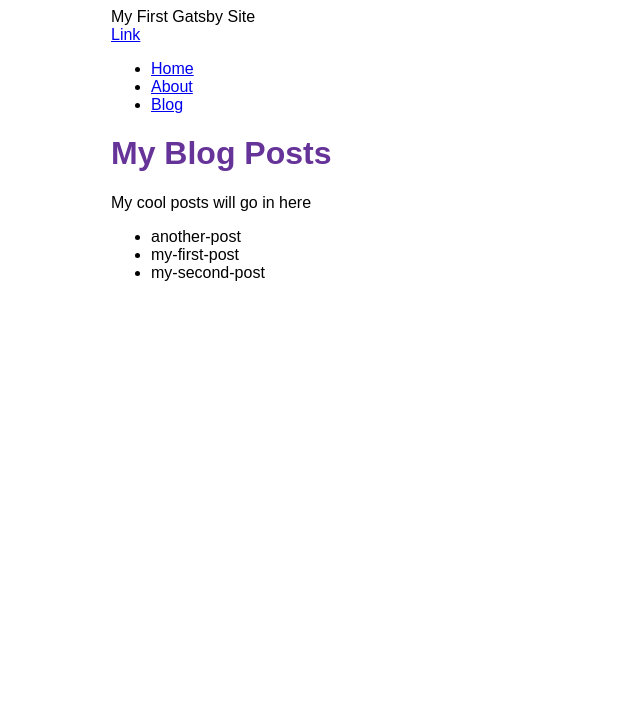
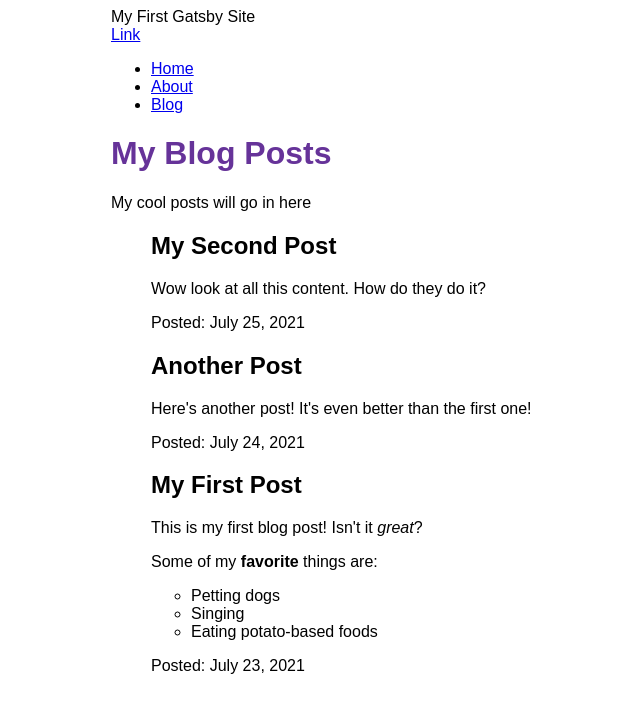
Before and after one commit to dchaitu/my-first-gatsby-site, a Gatsby site: page /blog in a window 1280 px wide. Shown: the whole page, without its empty margins (279-919 px from the left). Built offline with nearby package versions, Linux system fonts and the light colour scheme; Gatsby itself is replaced by a stand-in of ours.

Commit message:
Finished Gatsby Tutorial Part 5

```diff
--- a/blog/another-post.mdx
+++ b/blog/another-post.mdx
@@ -0,0 +1,6 @@
+---
+title: "Another Post"
+date: "2021-07-24"
+---
+
+Here's another post! It's even better than the first one!
--- a/blog/my-first-post.mdx
+++ b/blog/my-first-post.mdx
@@ -0,0 +1,12 @@
+---
+title: "My First Post"
+date: "2021-07-23"
+---
+
+This is my first blog post! Isn't it *great*?
+
+Some of my **favorite** things are:
+
+* Petting dogs
+* Singing
+* Eating potato-based foods
--- a/blog/my-second-post.mdx
+++ b/blog/my-second-post.mdx
@@ -0,0 +1,6 @@
+---
+title: "My Second Post"
+date: "2021-07-25"
+---
+
+Wow look at all this content. How do they do it?
--- a/gatsby-config.js
+++ b/gatsby-config.js
@@ -14,5 +14,6 @@ module.exports = {
                 path: `${__dirname}/blog`,
             }
         },
+        "gatsby-plugin-mdx",
     ]
 }
--- a/package.json
+++ b/package.json
@@ -15,8 +15,11 @@
     "clean": "gatsby clean"
   },
   "dependencies": {
+    "@mdx-js/mdx": "^1.6.22",
+    "@mdx-js/react": "^1.6.22",
     "gatsby": "^4.0.1",
     "gatsby-plugin-image": "^2.0.0",
+    "gatsby-plugin-mdx": "^3.0.0",
     "gatsby-plugin-sharp": "^4.0.1",
     "gatsby-source-filesystem": "^4.0.0",
     "react": "^17.0.1",
--- a/src/pages/blog.js
+++ b/src/pages/blog.js
@@ -1,6 +1,7 @@
 import * as React from 'react'
 import { graphql } from 'gatsby'
 import Layout from '../components/layout'
+import { MDXRenderer } from 'gatsby-plugin-mdx'
 
 const BlogPage = (props) => {
     const { data } = props
@@ -11,10 +12,15 @@ const BlogPage = (props) => {
             <p>My cool posts will go in here</p>
             <ul>
                 {
-                    data.allFile.nodes.map(node => (
-                        <li key={node.name}>
-                            {node.name}
-                        </li>
+                    data.allMdx.nodes.map((node) => (
+                        <article key={node.id}>
+                            <h2>{node.frontmatter.title}</h2>
+                            <MDXRenderer>
+                                {node.body}
+                            </MDXRenderer>
+
+                            <p>Posted: {node.frontmatter.date}</p>
+                        </article>
                     ))
                 }
             </ul>
@@ -22,14 +28,29 @@ const BlogPage = (props) => {
     )
 }
 
+// export const query = graphql`
+//   query {
+//     allFile(filter: {sourceInstanceName: {eq: "blog"}}) {
+//       nodes {
+//         name
+//       }
+//     }
+//   }
+// `
 export const query = graphql`
-  query {
-    allFile(filter: {sourceInstanceName: {eq: "blog"}}) {
+query  {
+    allMdx(sort: { order: DESC, fields: frontmatter___date }) {
       nodes {
-        name
-      }
+        frontmatter {
+                date(formatString: "MMMM D, YYYY")
+                title
+            }
+            id
+            body
+        }
     }
-  }
+}
 `
 
+
 export default BlogPage
```
Also changed, not shown: 1 other file.
